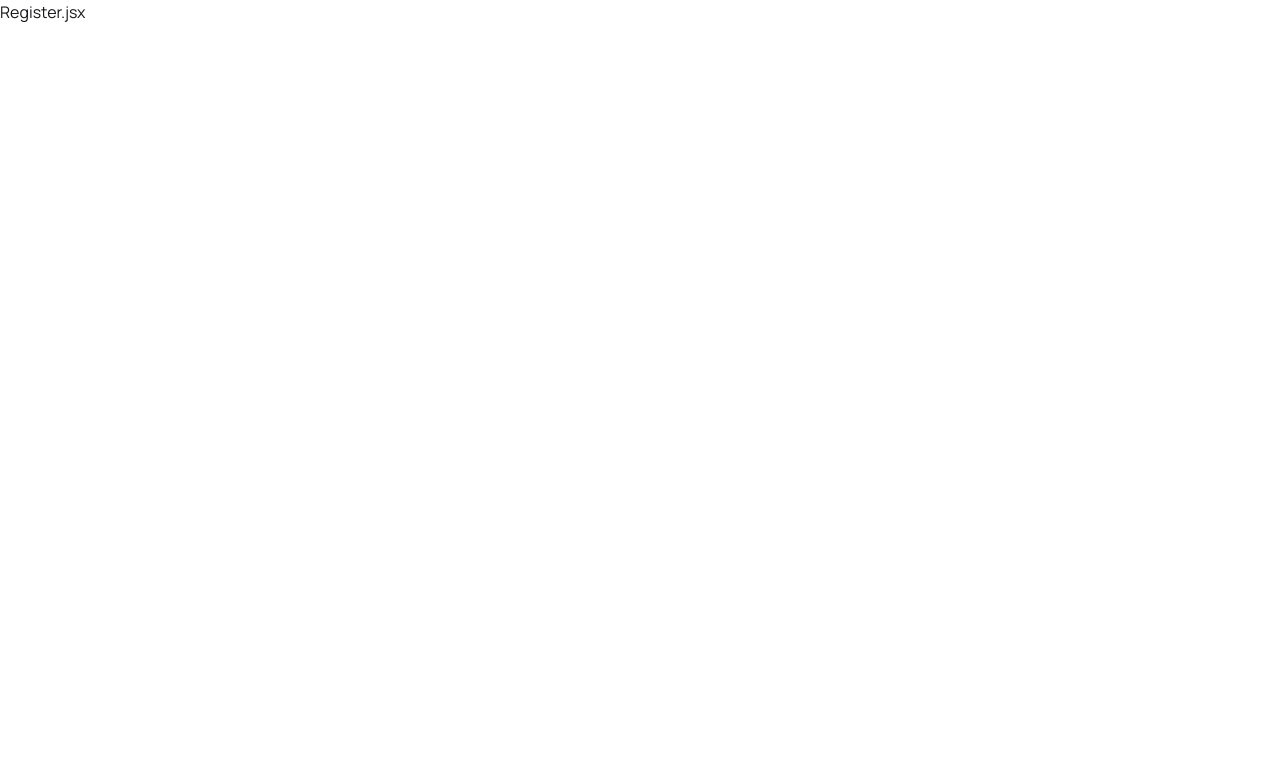
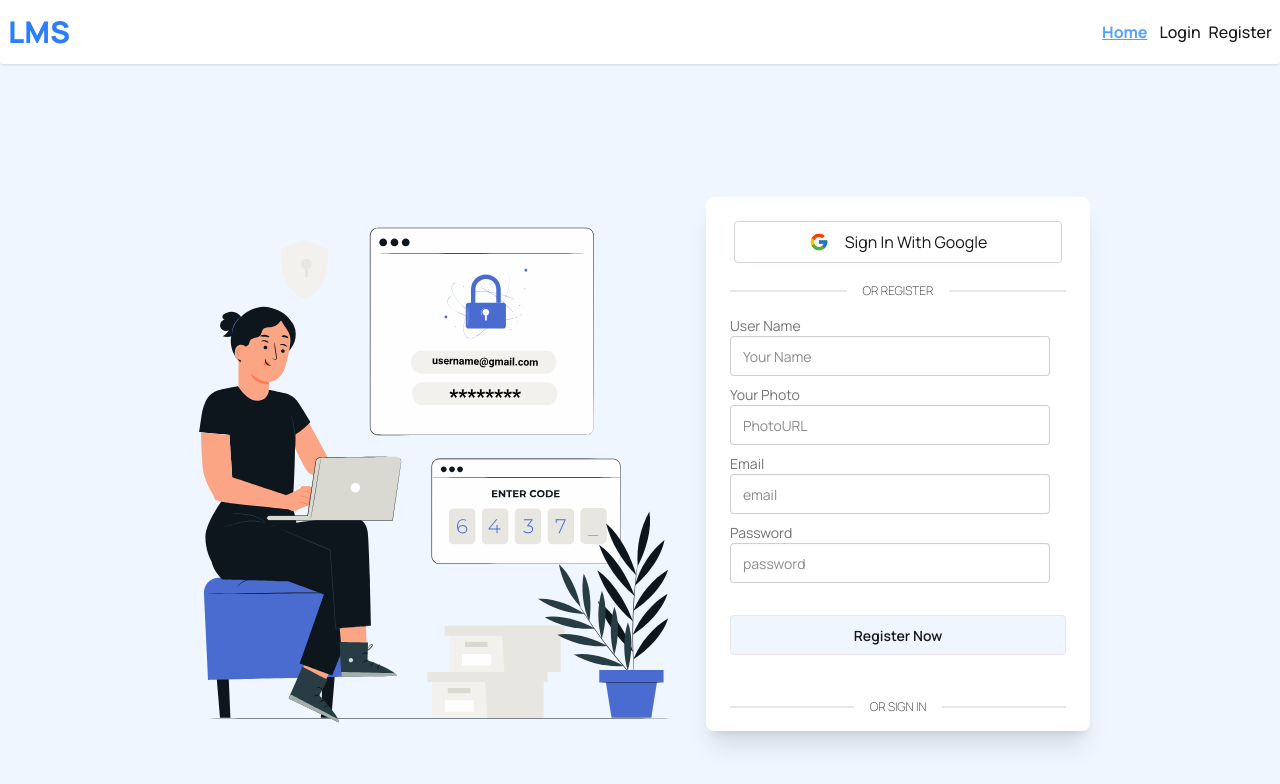
Before and after one commit to zobayerhb/library-management-c, a React (Vite) app: page /register in a window 1280 px wide. Shown: the top 784 px of the page. Built offline with nearby package versions, Linux system fonts and the light colour scheme; no server answers.

Commit message:
register page design & user create

```diff
--- a/src/components/Navbar.jsx
+++ b/src/components/Navbar.jsx
@@ -5,12 +5,15 @@ import { AuthContext } from "../providers/AuthProvider";
 const Navbar = () => {
   const { user, logOut } = useContext(AuthContext);
   return (
-    <div className="navbar shadow container mx-auto rounded">
+    <div className="navbar shadow container mx-auto rounded items-center">
       <div className="flex-1">
         <Link to={"/"} className="text-3xl font-extrabold text-blue-500">
           LMS
         </Link>
       </div>
+      <Link className="mr-3 text-blue-400 font-bold underline" to="/">
+        Home
+      </Link>
       <p>{user?.email}</p>
       {user ? (
         <div className="flex-none">
@@ -21,10 +24,7 @@ const Navbar = () => {
               className="btn btn-ghost btn-circle avatar"
             >
               <div className="w-10 rounded-full">
-                <img
-                  alt="Tailwind CSS Navbar component"
-                  src="https://img.daisyui.com/images/stock/photo-1534528741775-53994a69daeb.webp"
-                />
+                <img referrerPolicy="no-referrer" alt="" src={user?.photoURL} />
               </div>
             </div>
             <ul
@@ -40,7 +40,10 @@ const Navbar = () => {
               <li>
                 <a className="text-base font-medium">Borrowed Books</a>
               </li>
-              <button onClick={()=> logOut()} className="items-center text-white bg-red-900 rounded-2xl text-base font-medium cursor-pointer">
+              <button
+                onClick={() => logOut()}
+                className="items-center text-white bg-red-900 rounded-2xl text-base font-medium cursor-pointer"
+              >
                 Logout
               </button>
             </ul>
--- a/src/pages/Authentication/Register.jsx
+++ b/src/pages/Authentication/Register.jsx
@@ -1,30 +1,123 @@
-import { useState } from "react";
+import { useContext } from "react";
 import { AuthContext } from "../../providers/AuthProvider";
+import { Link } from "react-router";
+import { FcGoogle } from "react-icons/fc";
+import Lottie from "lottie-react";
+import loginLottieAnimation from "../../assets/login-lottie.json";
+import Navbar from "../../components/Navbar";
 
 const Register = () => {
-  const { createUser } = useState(AuthContext);
-  const handleCreateUser = async (e) => {
+  const { createUser } = useContext(AuthContext);
+
+  const handleRegisterUser = async (e) => {
     e.preventDefault();
     const form = e.target;
     const name = form.name.value;
-    const photo = form.photoURL.value;
+    const photo = form.photo.value;
     const email = form.email.value;
-    const pass = form.password.value;
+    const password = form.password.value;
 
-    console.log({ name, email, photo, pass });
+    console.table({ name, email, photo, password });
 
     try {
-      await createUser(email, pass);
+      const result = await createUser(email, password);
+      console.log(result);
     } catch (error) {
       console.log(error.message);
     }
   };
 
-  console.log(handleCreateUser);
+  console.log(handleRegisterUser);
+
   return (
-    <div>
-      <h1>Register.jsx</h1>
-    </div>
+    <>
+      <div>
+        <Navbar></Navbar>
+      </div>
+      <div className="hero min-h-screen bg-blue-50 container mx-auto">
+        <div className="hero-content flex-col lg:flex-row-reverse">
+          <div className="card bg-base-100 max-w-sm w-lg shrink-0 shadow-xl">
+            {/* login with google  */}
+            <div className="mx-7 mt-6">
+              <button className="flex gap-4 py-2 cursor-pointer hover:bg-gray-50 transition-all justify-center items-center border-[1px] border-gray-300 rounded w-full">
+                {" "}
+                <FcGoogle size={20} />{" "}
+                <span className="font-base">Sign In With Google</span>
+              </button>
+            </div>
+
+            <div className="divider mx-6 font-thin text-stone-800 mt-5 text-xs">
+              OR REGISTER
+            </div>
+
+            {/* register with name, photo, email & password */}
+            <form onSubmit={handleRegisterUser} className="card-body pt-0">
+              <div className="form-control">
+                <label className="label">
+                  <span className="label-text">User Name</span>
+                </label>
+                <input
+                  type="text"
+                  placeholder="Your Name"
+                  name="name"
+                  className="input input-bordered focus:outline-0"
+                  required
+                />
+              </div>
+              <div className="form-control">
+                <label className="label">
+                  <span className="label-text">Your Photo</span>
+                </label>
+                <input
+                  type="text"
+                  placeholder="PhotoURL"
+                  name="photo"
+                  className="input input-bordered focus:outline-0"
+                  required
+                />
+              </div>
+              <div className="form-control">
+                <label className="label">
+                  <span className="label-text">Email</span>
+                </label>
+                <input
+                  type="email"
+                  placeholder="email"
+                  name="email"
+                  className="input input-bordered focus:outline-0"
+                  required
+                />
+              </div>
+              <div className="form-control">
+                <label className="label">
+                  <span className="label-text">Password</span>
+                </label>
+                <input
+                  type="password"
+                  placeholder="password"
+                  name="password"
+                  className="input input-bordered focus:outline-0"
+                  required
+                />
+              </div>
+              <div className="form-control mt-6">
+                <button className="btn bg-blue-50 w-full">Register Now</button>
+              </div>
+            </form>
+
+            {/* or sign up  */}
+            <div className="divider mx-6 font-thin text-stone-800 mt-5 text-xs">
+              <Link to="/login" className="hover:underline">
+                OR SIGN IN
+              </Link>
+            </div>
+          </div>
+          <div className="text-center lg:text-left w-[500px]">
+            <Lottie animationData={loginLottieAnimation} loop={true}></Lottie>
+          </div>
+        </div>
+      </div>
+    </>
   );
 };
 
--- a/src/providers/AuthProvider.jsx
+++ b/src/providers/AuthProvider.jsx
@@ -4,6 +4,7 @@ import {
   createUserWithEmailAndPassword,
   GoogleAuthProvider,
   onAuthStateChanged,
+  signInWithEmailAndPassword,
   signInWithPopup,
   signOut,
   updateProfile,
@@ -27,7 +28,7 @@ const AuthProvider = ({ children }) => {
   // Sign in with email, and password
   const signIn = (email, password) => {
     setLoding(true);
-    return createUserWithEmailAndPassword(auth, email, password);
+    return signInWithEmailAndPassword(auth, email, password);
   };
 
   // sign in with google
```
